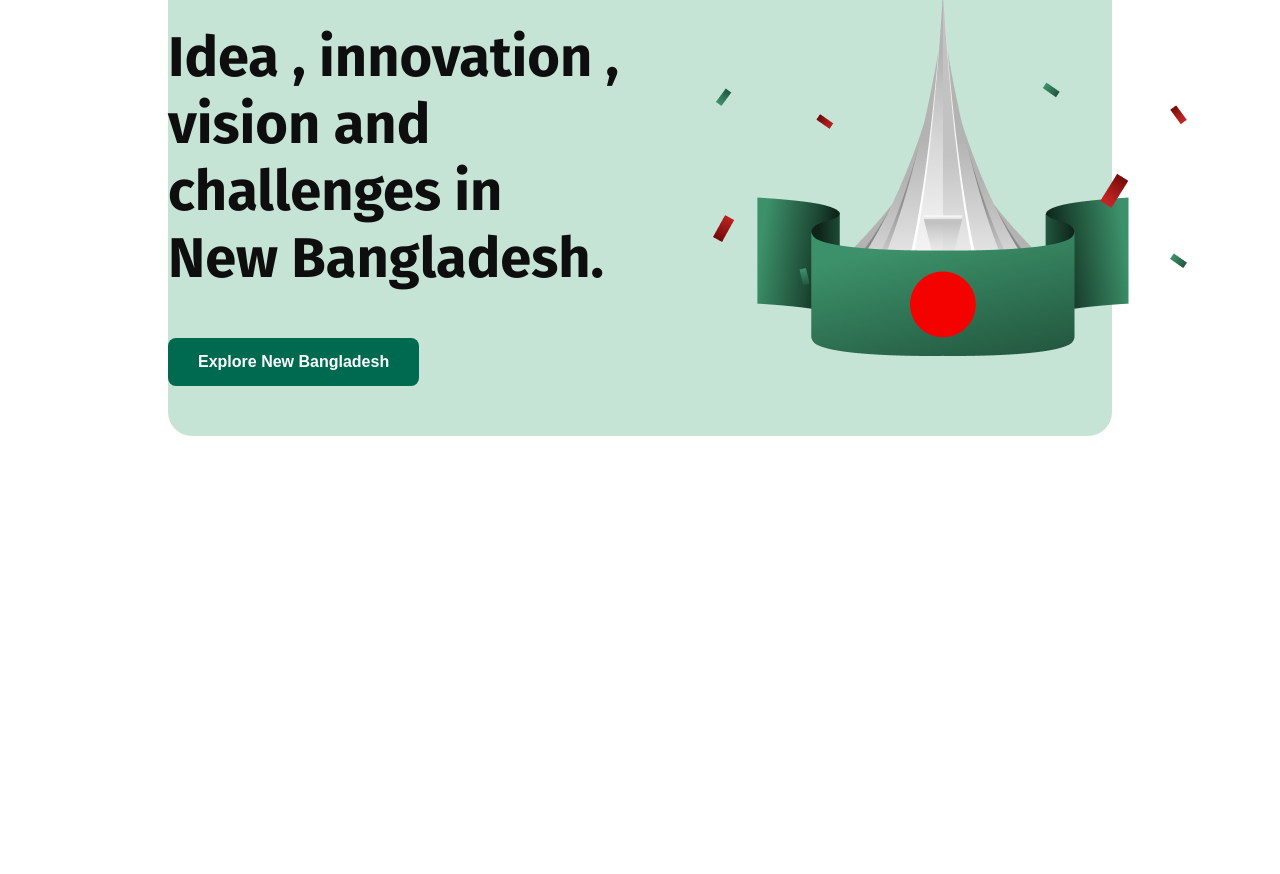
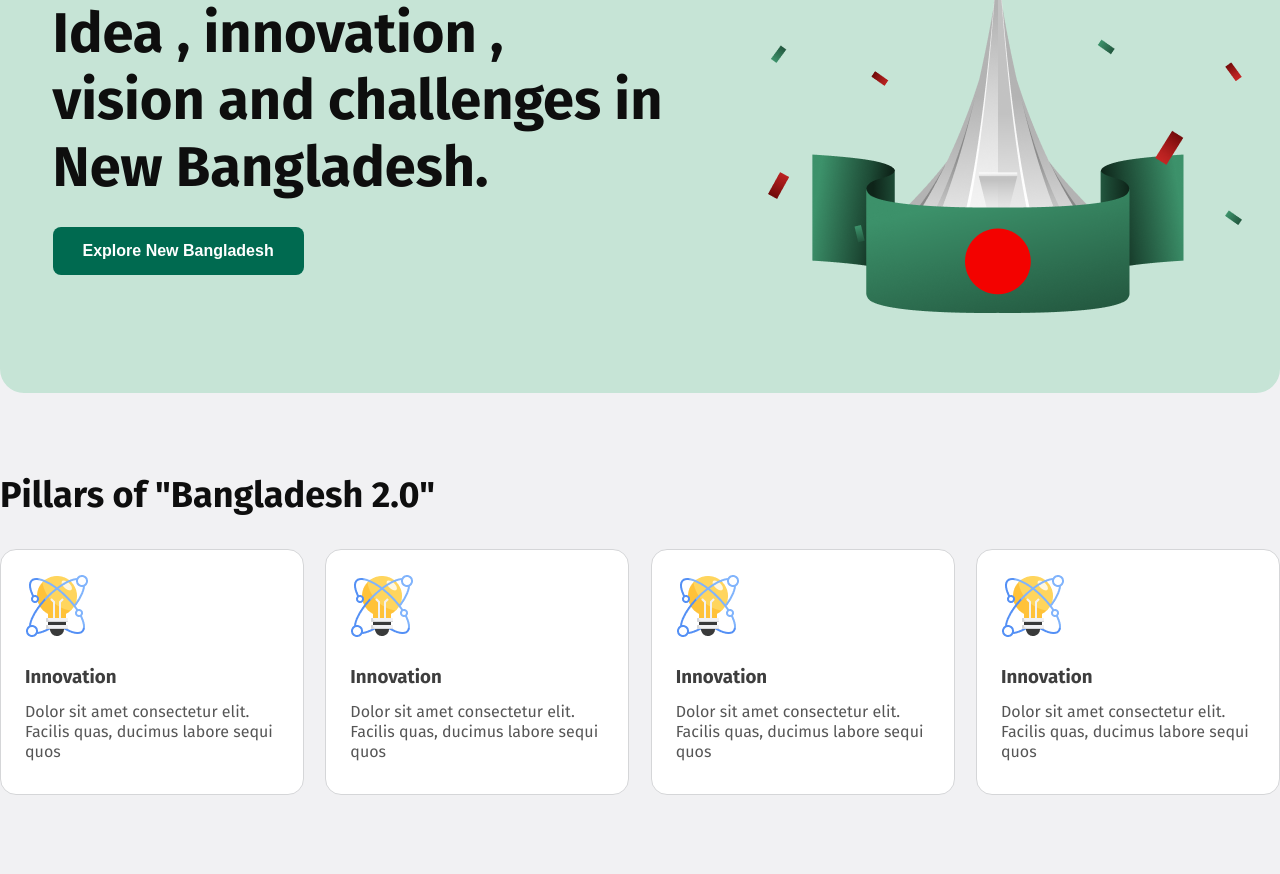
Before and after one commit to mehedi-mehedii/Assignment-1, a plain HTML site: page index.html in a window 1280 px wide. Shown: the part 282-1156 px from the top of the page. Before the commit the page ends 800 px from the top, so only its background shows below. Drawn offline with Linux system fonts and the light colour scheme.

Commit message:
added card section

```diff
--- a/index.html
+++ b/index.html
@@ -14,7 +14,10 @@
     <header>
         <section>
                 <nav class="nav">
-                    <h3 class="nav-head">Bangladesh 2.0</h3>
+                    <div class="nav-head">
+
+                        <h3 >Bangladesh 2.0</h3>
+                    </div>
                     <button class="nav-btn" > Sign in</button>
                 </nav>
         </section>
@@ -23,7 +26,10 @@
         <section>
             <div class="banner">
                  <div>
-                      <h3 class="banner-subtitle">Bangladesh 2.0</h3>
+                    <div class="banner-subtitle">
+                        <h3 >Bangladesh 2.0</h3>
+                    </div>
+
                       <h1 class="banner-title">Idea , innovation ,<br>
                                    vision and challenges in <br> New Bangladesh.</h1>
                       <button class="banner-btn">Explore New Bangladesh</button>
@@ -31,14 +37,100 @@
                 <div class="image">
                     <img src="assets/hero.png" alt="">
                 </div>
+            </div>
+        </section>
+        <section id="card-box">
+
+                   <div class="card-head">
+                                <h1 >Pillars of "Bangladesh 2.0"</h1>
+                   </div>
+                   <div class="all-card">
+                <div class="card-Basic">
+                    <div class="card">
+                        <div class="card-image">
+                            <img src="assets/card-icon.png" alt="">
+                        </div>
+                        <div class="card-title">
+                            <h3 >Innovation</h3>
+                        </div>
+
+                         <div class="card-para">
+                            <p> Dolor sit amet consectetur elit. <br> Facilis quas, ducimus labore sequi quos </p>
+                         </div>
+
+                     </div>
+                </div>
+
+                <div class="card-Basic">
+                    <div class="card">
+                        <div class="card-image">
+                            <img src="assets/card-icon.png" alt="">
+                        </div>
+                        <div class="card-title">
+                            <h3 >Innovation</h3>
+                        </div>
+
+                         <div class="card-para">
+                            <p> Dolor sit amet consectetur elit. <br> Facilis quas, ducimus labore sequi quos </p>
+                         </div>
+                    </div>
+                </div>
+
+                <div class="card-Basic">
+                    <div class="card">
+                        <div class="card-image">
+                            <img src="assets/card-icon.png" alt="">
+                        </div>
+                        <div class="card-title">
+                            <h3 >Innovation</h3>
+                        </div>
+
+                         <div class="card-para">
+                            <p> Dolor sit amet consectetur elit. <br> Facilis quas, ducimus labore sequi quos </p>
+                         </div>
+                    </div>
+                </div>
+
+                <div class="card-Basic">
+                    <div class="card">
+                        <div class="card-image">
+                            <img src="assets/card-icon.png" alt="">
+                        </div>
+                        <div class="card-title">
+                            <h3 >Innovation</h3>
+                        </div>
+
+                         <div class="card-para">
+                            <p> Dolor sit amet consectetur elit. <br> Facilis quas, ducimus labore sequi quos </p>
+                         </div>
+                    </div>
+                </div>
+
+            </div>
 
 
 
 
 
 
-            </div>
+
+
+
+
+
+
+
+
         </section>
+        <section>
+            <h1 class="duddu"></h1>
+        </section>
+
+
+
+
+
+
 
 
 
--- a/styles/style.css
+++ b/styles/style.css
@@ -4,23 +4,27 @@
     font-style: normal;
     font-variation-settings:
     "width" 100;
+    background-color: #F1F1F3;
 }
 *{
-    margin: none;
-    padding:none;
+    margin:0px;
+    padding:0px;
 }
 
 /* nav style */
 .nav{
      display: flex;
      align-items: center;
-     margin: 28px 160px;
+     margin: 31px auto;
      justify-content:space-between;
+     width: 1280px;
+
 }
 .nav-head{
     font-size: 32px;
     font-weight: bold;
     color: #0E0E0E ;
+
 
 }
 .nav-btn{
@@ -32,28 +36,32 @@
     background-color: white;
     border: 1px solid #006A50;
 
+
 }
 /* banner style */
 .banner{
     background-color:#C6E4D6;
-    margin: 2px 160px;
+    margin: 2px auto;
     display: flex;
     border-radius: 24px;
      justify-content :space-around ;
     height: 560px;
     align-items: center;
+    width: 1280px;
 }
 
 .banner-subtitle{
     font-size: 24px;
     font-weight: 500;
     color: rgba(14, 14, 14, 50%);
+     margin-bottom: 16px;
 
 }
 .banner-title{
     font-size: 56px;
     font-weight:bold;
     color:#0E0E0E;
+    margin-bottom: 26px;
 
 }
 .banner-btn{
@@ -70,4 +78,57 @@
     display: flex;
     height: 400px;
     width: 400px;
+    margin-right: 60px;
 }
+.duddu{
+    height: 400px;
+    width: 400px;
+}
+/* card style */
+#card-box{
+    width: 1280px;
+    background-color: #F1F1F3 ;
+    margin: 80px auto;
+    height: 324px;
+
+}
+.card-head{
+    font-weight: bold;
+    font-size: 24px;
+    color: #0E0E0E;
+    margin-bottom: 32px;
+
+}
+.card-Basic{
+
+    width: 302px;
+    height: 244px;
+    background-color:#FFFFFF;
+    border-radius: 16px;
+    border: 1px solid #D5D6D8;
+
+
+}
+.card-image{
+   margin:  0px;
+   padding: 24px;
+}
+.card-title{
+    margin-left: 24px;
+    margin-bottom: 14px;
+    font-size: 16px;
+    font-weight: bold;
+    color:rgba(14, 14, 14, 80%)
+
+}
+.card-para{
+    font-size: 16px;
+    font-weight: 400;
+    color: rgba(14, 14, 14, 70%);
+    line-height: 20px;
+    margin-left: 24px;
+}
+.all-card{
+    display: flex;
+    justify-content: space-between;
+}
```
